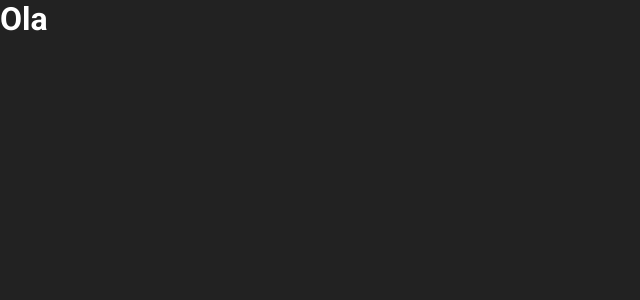
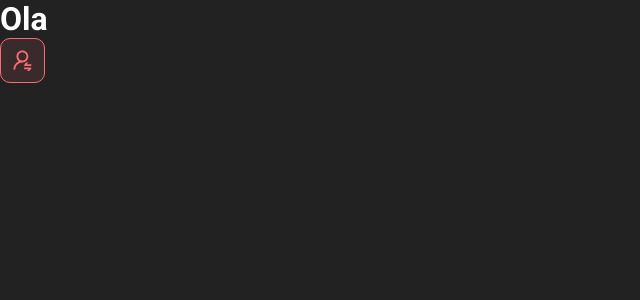
Before and after one commit to O-Theu/dsmeta, a React app in the folder frontend/: page / in a window 1280 px wide. Shown: the top 300 px of the page, without its empty margins (0-640 px from the left). Built offline with nearby package versions, Linux system fonts and the light colour scheme; the HTML template or start-up script is replaced by a standard one.

Commit message:
First component

```diff
--- a/frontend/src/App.tsx
+++ b/frontend/src/App.tsx
@@ -1,6 +1,11 @@
+import NotificationButton from "./components/NotificationButton";
+
 function App() {
   return (
+  <>
     <h1>Ola</h1>
+    <NotificationButton />
+  </>
   )
 }
 
--- /dev/null
+++ b/frontend/src/components/NotificationButton/index.tsx
@@ -0,0 +1,13 @@
+import iconNotification from '../../assets/img/iconNotification.svg'
+
+import './styles.css'
+
+function NotificationButton() {
+    return(
+        <div className='dsmeta-red-btn'>
+            <img src={iconNotification} alt='icone para enviar notificação'/>
+        </div>
+    )
+}
+
+export default NotificationButton;
--- /dev/null
+++ b/frontend/src/components/NotificationButton/styles.css
@@ -0,0 +1,15 @@
+.dsmeta-red-btn {
+    height: 45px;
+    width: 45px;
+    background: rgba(255, 107, 114, 0.1);
+    border: 1px solid #ff6b72;
+    border-radius: 10px;
+    display: flex;
+    align-items: center;
+    justify-content: center;
+    cursor: pointer;
+  }
+
+  .dsmeta-red-btn img {
+      width: 19px;
+  }
```
Also changed, not shown: frontend/src/assets/img/iconNotification.svg (added).
